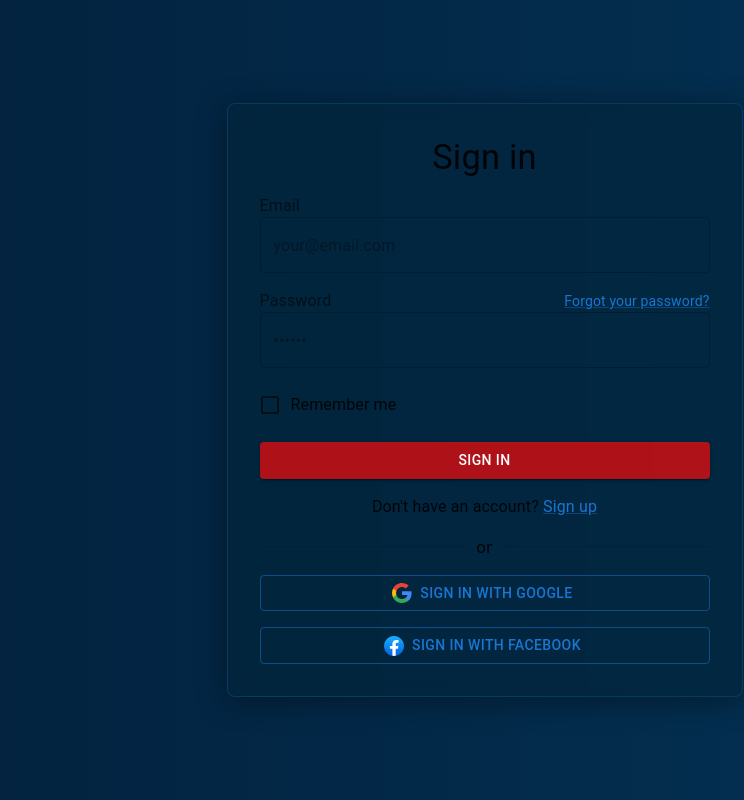
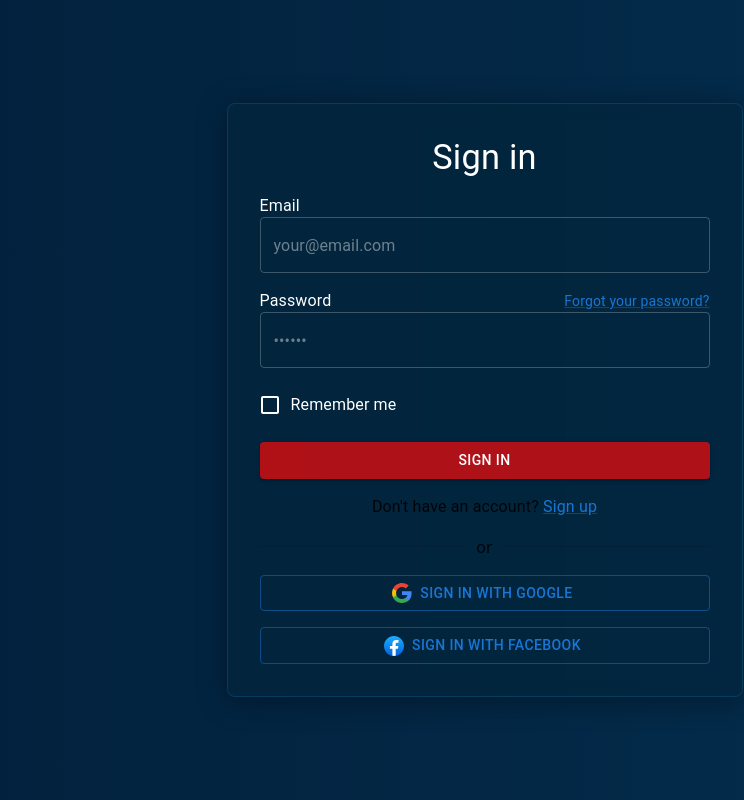
Before and after one commit to nipunmeegoda/Resourcely, a React (Vite) app in the folder Frontend-Resourcely/: page /login in a window 1280 px wide. Shown: the top 800 px of the page, without its empty margins (536-1280 px from the left). Built offline with nearby package versions, Linux system fonts and the light colour scheme.

Commit message:
FIX ::: made the couler white in the sign in page
it was to hard to reed before

```diff
--- a/Frontend-Resourcely/src/pages/LoginPage.tsx
+++ b/Frontend-Resourcely/src/pages/LoginPage.tsx
@@ -93,7 +93,7 @@ export default function LoginPage(): JSX.Element {
         alignItems: "center", // center vertically
         minHeight: "100vh", // take full screen height
         width: "650%", // take full screen width
-        background: "linear-gradient(to right, #021B35, #04395E)", // optional bg
+        background: "linear-gradient(to right, #021B35,rgb(4, 52, 86))", // optional bg
 
       }}
     >
@@ -102,7 +102,7 @@ export default function LoginPage(): JSX.Element {
         display: "flex",
         justifyContent: "center",
         alignItems: "center",
-        background: "linear-gradient(135deg, #04061fff 0%, #031938ff 100%)",
+        background: "linear-gradient(135deg, #04061fff 0%,rgb(214, 219, 227) 100%)",
         p: 2,
       }}
         variant="outlined"
@@ -118,7 +118,12 @@ export default function LoginPage(): JSX.Element {
         <Typography
           component="h1"
           variant="h4"
-          sx={{ width: "100%", fontSize: "clamp(2rem, 10vw, 2.15rem)", textAlign: "center" }}
+          sx={{
+            width: "100%",
+            fontSize: "clamp(2rem, 10vw, 2.15rem)",
+            textAlign: "center",
+            color: 'white'
+          }}
         >
           Sign in
         </Typography>
@@ -130,7 +135,7 @@ export default function LoginPage(): JSX.Element {
           sx={{ display: "flex", flexDirection: "column", gap: 2 }}
         >
           <FormControl>
-            <FormLabel htmlFor="email">Email</FormLabel>
+            <FormLabel htmlFor="email" sx={{ color: 'white' }}>Email</FormLabel>
             <TextField
               error={emailError}
               helperText={emailErrorMessage}
@@ -141,12 +146,28 @@ export default function LoginPage(): JSX.Element {
               autoComplete="email"
               required
               fullWidth
+              sx={{
+                '& .MuiInputBase-input': {
+                  color: 'white',
+                },
+                '& .MuiInputLabel-root': {
+                  color: 'white',
+                },
+                '& .MuiOutlinedInput-root': {
+                  '& fieldset': {
+                    borderColor: 'rgba(255, 255, 255, 0.23)',
+                  },
+                  '&:hover fieldset': {
+                    borderColor: 'white',
+                  },
+                },
+              }}
             />
           </FormControl>
 
           <FormControl>
             <Box sx={{ display: "flex", justifyContent: "space-between" }}>
-              <FormLabel htmlFor="password">Password</FormLabel>
+              <FormLabel htmlFor="password" sx={{ color: 'white' }}>Password</FormLabel>
               <Link component="button" type="button" onClick={handleClickOpen} variant="body2">
                 Forgot your password?
               </Link>
@@ -161,10 +182,44 @@ export default function LoginPage(): JSX.Element {
               autoComplete="current-password"
               required
               fullWidth
+              sx={{
+                '& .MuiInputBase-input': {
+                  color: 'white',
+                },
+                '& .MuiInputLabel-root': {
+                  color: 'white',
+                },
+                '& .MuiOutlinedInput-root': {
+                  '& fieldset': {
+                    borderColor: 'rgba(255, 255, 255, 0.23)',
+                  },
+                  '&:hover fieldset': {
+                    borderColor: 'white',
+                  },
+                },
+              }}
             />
           </FormControl>
 
-          <FormControlLabel control={<Checkbox value="remember" color="primary" />} label="Remember me" />
+          <FormControlLabel
+            control={
+              <Checkbox
+                value="remember"
+                color="primary"
+                sx={{
+                  color: 'white',
+                  '&.Mui-checked': {
+                    color: 'primary.main',
+                  },
+                }}
+              />
+            }
+            label={
+              <Typography sx={{ color: 'white' }}>
+                Remember me
+              </Typography>
+            }
+          />
 
           <ForgotPassword open={open} handleClose={handleClose} />
 
```
